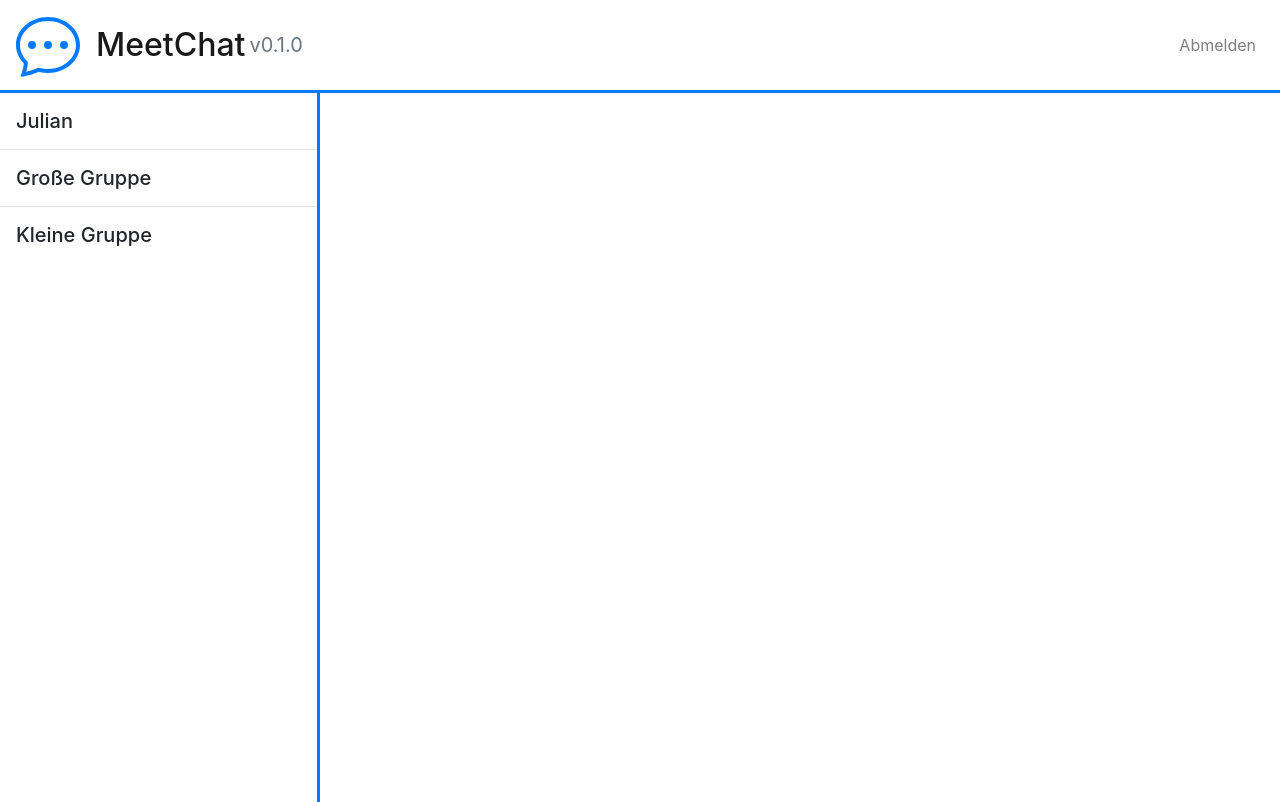
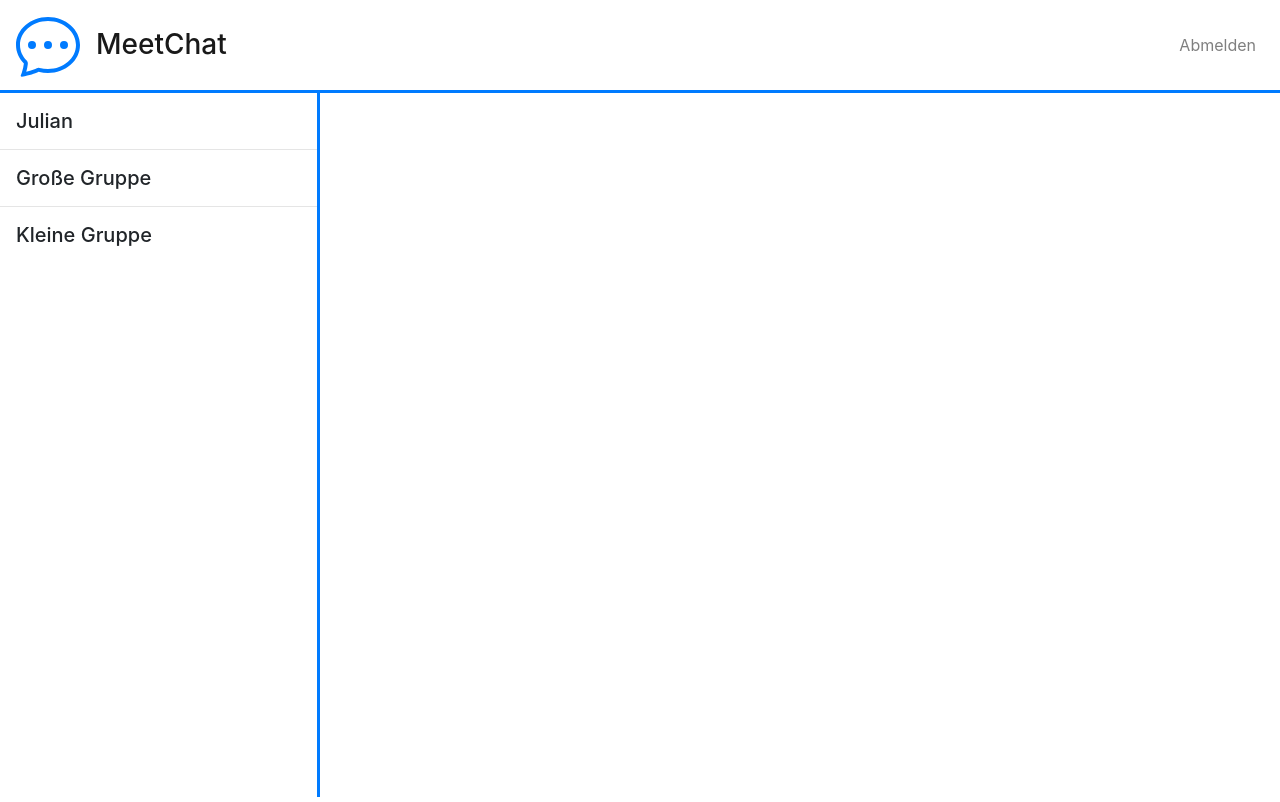
Before and after one commit to educorvi/edi.meetchat, a Vue app: page / in a window 1280 px wide. Built offline with nearby package versions, Linux system fonts and the light colour scheme.

Commit message:
verbesserungen

```diff
--- a/src/App.vue
+++ b/src/App.vue
@@ -2,7 +2,7 @@
   <div id="app">
     <Headbar/>
     <div id="contentDesktop" class="border-top border-primary desktop">
-      <ChatList id="chatlistDesktop" class="border-right border-primary"/>
+      <ChatList id="chatlistDesktop" class="border-right border-primary customscroll"/>
       <Chatroom style="width: 100%"/>
     </div>
     <div class="border-top border-primary mobile">
@@ -34,6 +34,9 @@ export default {
     width: 25%;
     border-width: medium !important;
     z-index: 7000;
+    height: 88vh;
+    overflow-y: scroll;
+    overflow-x: hidden;
   }
 
   #contentDesktop {
@@ -61,4 +64,18 @@ export default {
   #app {
   }
 
+  .customscroll::-webkit-scrollbar-track {
+    /*-webkit-box-shadow: inset 0 0 6px rgba(0,0,0,0.3);*/
+    border-radius: 0;
+    background-color: rgba(245, 245, 245, 0);
+  }
+  .customscroll::-webkit-scrollbar {
+    width: 5px;
+    background-color: #F5F5F5;
+  }
+  .customscroll::-webkit-scrollbar-thumb {
+    -webkit-box-shadow: inset 0 0 6px rgba(0, 0, 0, .3);
+    background-color: $primary;
+  }
+
 </style>
--- a/src/components/ChatList.vue
+++ b/src/components/ChatList.vue
@@ -1,6 +1,6 @@
 <template>
     <div>
-        <div v-for="(chat, index) in chats" :key="chat.url">
+        <div v-for="(chat, index) in chats" :key="index+chat.name">
             <div class="listitem">
                 <chat-preview :chat="chat"/>
             </div>
--- a/src/components/Chatroom.vue
+++ b/src/components/Chatroom.vue
@@ -102,19 +102,6 @@
     #chathistory {
         max-width: 100%;
     }
-    .customscroll::-webkit-scrollbar-track {
-        /*-webkit-box-shadow: inset 0 0 6px rgba(0,0,0,0.3);*/
-        border-radius: 0;
-        background-color: rgba(245, 245, 245, 0);
-    }
-    .customscroll::-webkit-scrollbar {
-        width: 5px;
-        background-color: #F5F5F5;
-    }
-    .customscroll::-webkit-scrollbar-thumb {
-        -webkit-box-shadow: inset 0 0 6px rgba(0, 0, 0, .3);
-        background-color: $primary;
-    }
 
     #app {
 
--- a/src/components/Headbar.vue
+++ b/src/components/Headbar.vue
@@ -3,8 +3,8 @@
         <b-navbar toggleable="lg">
             <b-navbar-brand class="mr-5 brand">
                 <b-icon-chat-dots class="mr-3" variant="primary" style="height: 8vh; width: auto"/>
-                <h2>MeetChat</h2>
-                <p class="text-muted ml-1">v{{version}}</p>
+                <h3>MeetChat</h3>
+<!--                <p class="text-muted ml-1">v{{version}}</p>-->
             </b-navbar-brand>
             <b-navbar-toggle target="collapse"></b-navbar-toggle>
 
--- a/src/store/index.js
+++ b/src/store/index.js
@@ -9,19 +9,19 @@ export default new Vuex.Store({
     chats: [
       {
         name: "Julian",
-        url: "https://couch.kraeks.de/classroomchat_547a3ea1533a45b69221fc0d9e156b18"
+        url: "https://testuser:testabc123@couch.kraeks.de/classroomchat_547a3ea1533a45b69221fc0d9e156b18"
       },
       {
         name: "Große Gruppe",
-        url: "https://couch.kraeks.de/classroomchat_547a3ea1533a45b69221fc0d9e156b18"
+        url: "https://testuser:testabc123@couch.kraeks.de/classroomchat_547a3ea1533a45b69221fc0d9e156b18"
       },
       {
         name: "Kleine Gruppe",
-        url: "https://couch.kraeks.de/classroomchat_cab8d5d8529047af882e2258e5698d27"
+        url: "https://testuser:testabc123@couch.kraeks.de/classroomchat_cab8d5d8529047af882e2258e5698d27"
       }
     ],
     activeChat: null,
-    messages: []
+    messages: [],
   },
   mutations: {
     setActiveChat(state, c) {
```
